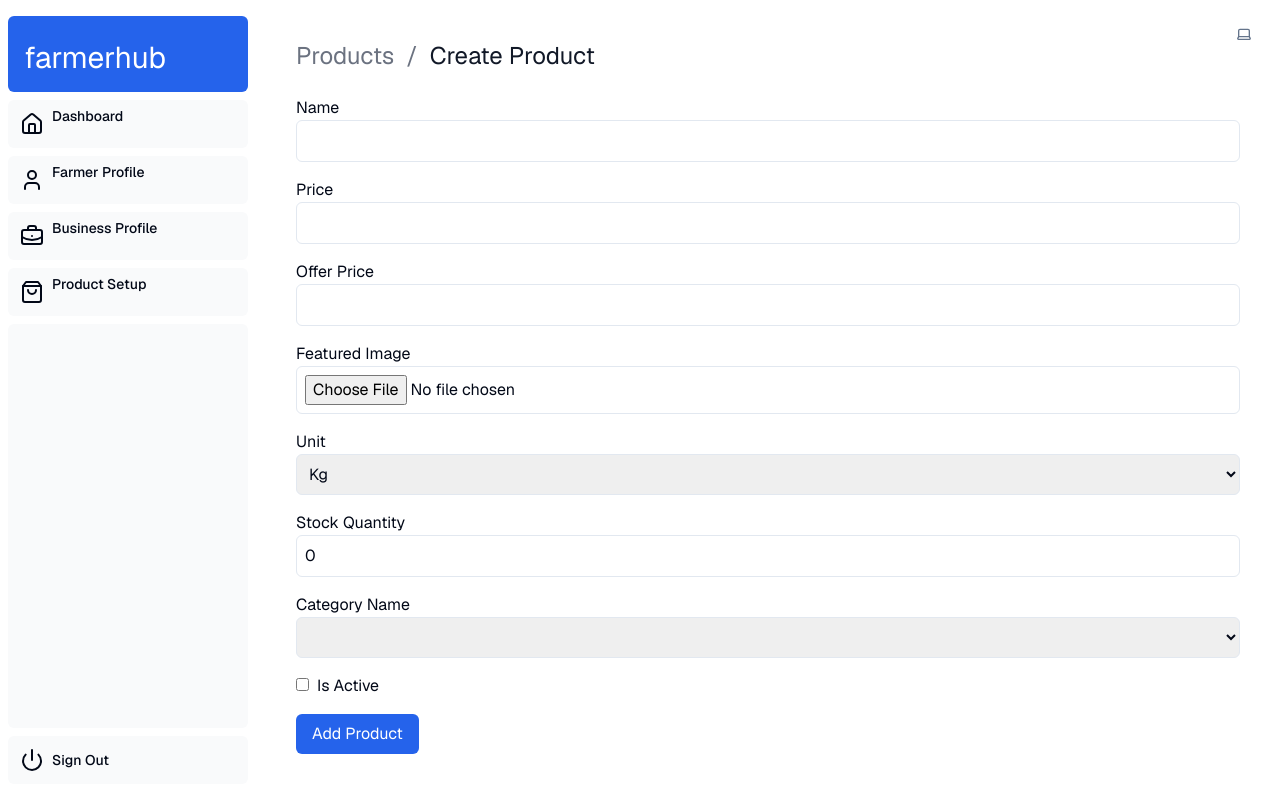
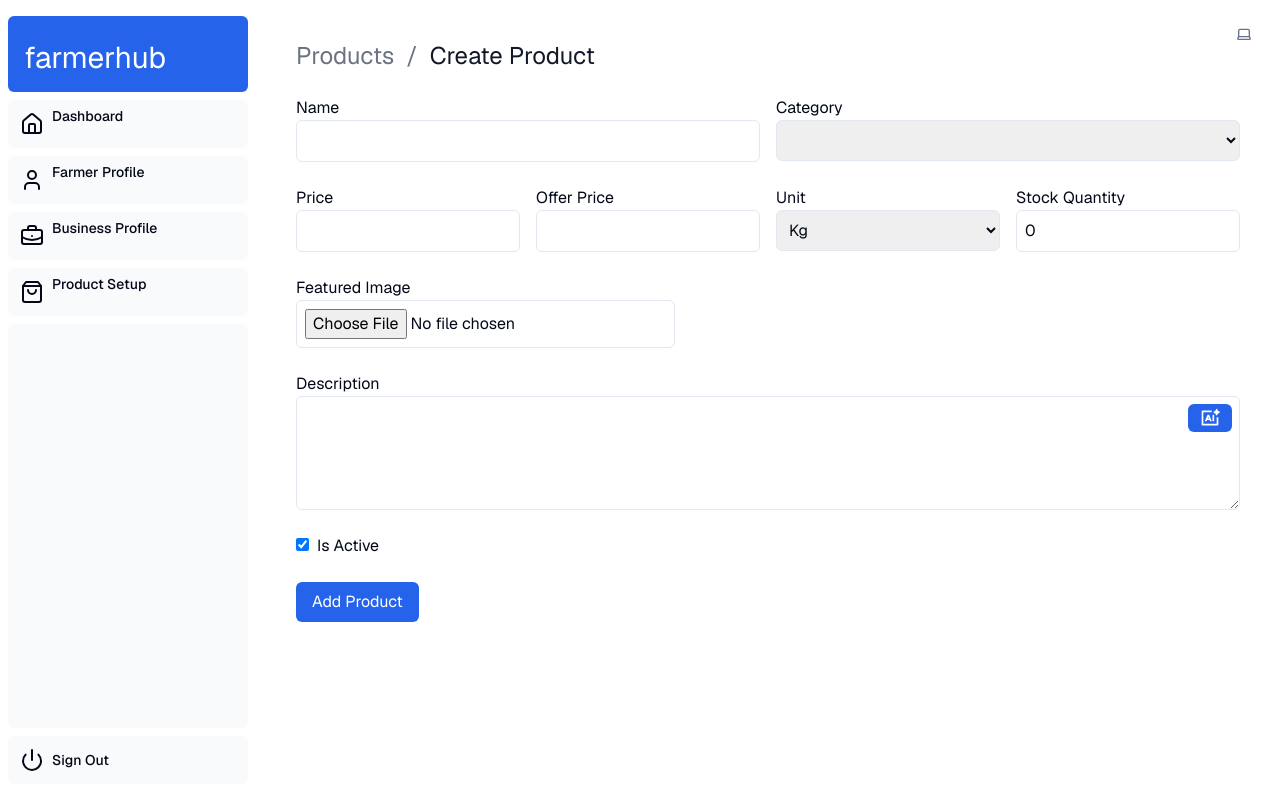
Before and after one commit to introvert-learnernb/hackathon-frontend, a Next.js app: page /business/product-setup/create in a window 1280 px wide. Built offline with nearby package versions, Linux system fonts and the light colour scheme.

Commit message:
product update and create

```diff
--- a/src/app/business/product-setup/[id]/edit/page.tsx
+++ b/src/app/business/product-setup/[id]/edit/page.tsx
@@ -1,12 +1,13 @@
 "use client";
 
 import { tokens } from "@/data/tokens";
-import { Category } from "@/types/definitions";
+import { Category, unit } from "@/types/definitions";
 import axiosInstance from "@/utils/axiosInstance";
 import { useParams, useRouter, useSearchParams } from "next/navigation";
-import { useEffect, useState } from "react";
-import Image from "next/image";
+import { ChangeEvent, useEffect, useState } from "react";
 import { toast } from "react-toastify";
+import Breadcrumbs from "@/components/adminComponents/product-setup/breadcrumbs";
+import { RiAiGenerate2 } from "react-icons/ri";
 
 export default function EditForm() {
   const params = useParams();
@@ -22,9 +23,10 @@
     stockQuantity: number;
     isActive: boolean;
     category: any;
+    description: string;
   }
   const [previewImage, setPreviewImage] = useState<string | null>(null);
-
+  const [loadingDescription, setLoadingDescription] = useState<boolean>(false);
   const [product, setProduct] = useState<Omit<Product, "id"> | null>(null);
   const [categories, setCategories] = useState<Category[] | null>(null);
   const [loading, setLoading] = useState(true);
@@ -38,9 +40,11 @@
           Authorization: `Bearer ${tokens.access}`,
         },
       });
-      // @ts-ignore
+
+      // Set the product state
       setProduct(res);
-      // @ts-ignore
+
+      // Set the preview image
       setPreviewImage(res.featuredImage || defaultImage);
     } catch (error) {
       console.error("Error fetching product:", error);
@@ -78,17 +82,27 @@
   };
 
   const handleImageUpload = (e: React.ChangeEvent<HTMLInputElement>) => {
-    if (e.target.files && e.target.files[0]) {
+    if (e.target.files) {
       const file = e.target.files[0];
-      setPreviewImage(URL.createObjectURL(file)); // Set the preview image
-      setProduct((prev) =>
-        prev
-          ? {
-              ...prev,
-              featuredImage: file,
+
+      setProduct((prev) => {
+        if (!prev) return null; // Handle case where `prev` is null
+        return {
+          ...prev, // Spread the previous state to preserve all fields
+          featuredImage: file || null,
+        };
+      });
     }
-          : null
-      );
+  };
+
+  const handleImageChange = (e: React.ChangeEvent<HTMLInputElement>) => {
+    handleImageUpload(e);
+
+    const file = e.target.files?.[0];
+    if (file) {
+      const reader = new FileReader();
+      reader.onload = () => setPreviewImage(reader.result as string);
+      reader.readAsDataURL(file);
     }
   };
 
@@ -111,8 +125,6 @@
       }
     });
 
-    console.log(product);
-
     try {
       await axiosInstance.patch(`/admin/product-app/products/${id}`, formData, {
         headers: {
@@ -134,9 +146,71 @@
 
   const defaultImage = "https://randomuser.me/api/portraits/men/1.jpg";
 
+  const handleCategoryChange = (e: ChangeEvent<HTMLSelectElement>) => {
+    const selectedCategory = categories?.find(
+      (category) => category.id === parseInt(e.target.value)
+    );
+
+    if (selectedCategory) {
+      setProduct((prev) => {
+        if (!prev) return null;
+        return {
+          ...prev,
+          category: selectedCategory,
+        };
+      });
+    }
+  };
+
+  const generateDescription = async () => {
+    if (!product?.name || !product?.category) {
+      toast.error("Please enter a product name and category first.");
+      return;
+    }
+
+    setLoadingDescription(true);
+
+    try {
+      const response = await axiosInstance.post(
+        "/admin/product-app/generate-description",
+        {
+          product_name: product.name,
+          category: product.category?.name || "any",
+          additional_info: product.description,
+        },
+        {
+          headers: {
+            "Content-Type": "application/json",
+            Authorization: `Bearer ${localStorage.getItem("accessToken")}`,
+          },
+        }
+      );
+
+      const description = response?.description || "";
+      setProduct((prev) => (prev ? { ...prev, description } : prev)); // Properly update state
+    } catch (error) {
+      console.error("Error generating description:", error);
+      toast.error("Failed to generate description. Please try again.");
+    } finally {
+      setLoadingDescription(false);
+    }
+  };
+
   return (
+    <>
+      <Breadcrumbs
+        breadcrumbs={[
+          { label: "Products", href: "/business/product-setup" },
+          {
+            label: "Update Product",
+            href: "#",
+            active: true,
+          },
+        ]}
+      />
       <form onSubmit={handleSubmit} className="space-y-4">
-      {/* Name */}
+        {/* Name and Category in one row */}
+        <div className="grid grid-cols-1 md:grid-cols-2 gap-4">
           <div>
             <label htmlFor="name">Name</label>
             <input
@@ -149,8 +223,27 @@
               className="block w-full rounded-md border p-2"
             />
           </div>
+          <div onClick={fetchCategories}>
+            <label htmlFor="category">Category</label>
+            <select
+              id="category"
+              name="category"
+              value={product.category?.id || ""}
+              onChange={handleCategoryChange}
+              required
+              className="block w-full rounded-md border p-2"
+            >
+              {categories?.map((category) => (
+                <option key={category.id} value={category.id}>
+                  {category.name}
+                </option>
+              ))}
+            </select>
+          </div>
+        </div>
 
-      {/* Price */}
+        {/* Price, Offer Price, Unit, Stock Quantity in one row */}
+        <div className="grid grid-cols-1 md:grid-cols-4 gap-4">
           <div>
             <label htmlFor="price">Price</label>
             <input
@@ -163,8 +256,6 @@
               className="block w-full rounded-md border p-2"
             />
           </div>
-
-      {/* Offer Price */}
           <div>
             <label htmlFor="offerPrice">Offer Price</label>
             <input
@@ -177,30 +268,6 @@
               className="block w-full rounded-md border p-2"
             />
           </div>
-
-      <div className="flex gap-4">
-        {/* Featured Image */}
-        <Image
-          src={previewImage || defaultImage}
-          alt="Featured Image"
-          width={200}
-          height={200}
-          className="rounded-md"
-        />
-        <div>
-          <label htmlFor="featuredImage">Featured Image</label>
-          <input
-            type="file"
-            id="featuredImage"
-            name="featuredImage"
-            accept="image/*"
-            onChange={handleImageUpload}
-            className="block w-full rounded-md border p-2"
-          />
-        </div>
-      </div>
-
-      {/* Unit */}
           <div>
             <label htmlFor="unit">Unit</label>
             <select
@@ -211,15 +278,13 @@
               required
               className="block w-full rounded-md border p-2"
             >
-          <option value="kg">Kg</option>
-          <option value="piece">Piece</option>
-          <option value="litre">Litre</option>
-          <option value="dozen">Dozen</option>
-          <option value="pack">Pack</option>
+              {unit?.map((unitOption) => (
+                <option key={unitOption.id} value={unitOption.id}>
+                  {unitOption.name}
+                </option>
+              ))}
             </select>
           </div>
-
-      {/* Stock Quantity */}
           <div>
             <label htmlFor="stockQuantity">Stock Quantity</label>
             <input
@@ -232,24 +297,54 @@
               className="block w-full rounded-md border p-2"
             />
           </div>
+        </div>
 
-      {/* Category */}
+        {/* Featured Image with Preview */}
+        <div className="flex items-center gap-4">
           <div>
-        <label htmlFor="category">Category</label>
-        <select
-          id="category"
-          name="category"
-          value={product.category}
-          onChange={handleInputChange}
+            <label htmlFor="featuredImage">Featured Image</label>
+            <input
+              type="file"
+              id="featuredImage"
+              name="featuredImage"
+              accept="image/*"
+              onChange={handleImageChange}
+              className="block w-full rounded-md border p-2"
+            />
+          </div>
+          {previewImage && (
+            <img
+              src={previewImage}
+              alt="Preview"
+              className="w-24 h-24 rounded-md border object-cover"
+            />
+          )}
+        </div>
+
+        {/* Description Field */}
+        <div className="relative">
+          <label htmlFor="description">Description</label>
+          <textarea
+            id="description"
+            name="description"
+            value={product.description}
+            onChange={(e) => handleInputChange(e as any)}
+            rows={4}
             required
             className="block w-full rounded-md border p-2"
+          ></textarea>
+          <button
+            type="button"
+            onClick={generateDescription}
+            disabled={loadingDescription}
+            className="absolute top-8 right-2 px-3 py-1 bg-blue-600 text-white rounded-md"
           >
-          {categories?.map((category) => (
-            <option key={category.id} value={category.id}>
-              {category.name}
-            </option>
-          ))}
-        </select>
+            {loadingDescription ? (
+              <div className="animate-spin h-5 w-5 border-2 border-t-transparent border-white rounded-full"></div>
+            ) : (
+              <RiAiGenerate2 size={20} />
+            )}
+          </button>
         </div>
 
         {/* Is Active */}
@@ -277,5 +372,6 @@
           Update Product
         </button>
       </form>
+    </>
   );
 }
--- a/src/app/business/product-setup/create/page.tsx
+++ b/src/app/business/product-setup/create/page.tsx
@@ -7,7 +7,6 @@
 };
 
 export default async function Page() {
-  // const customers = await fetchCustomers();
 
   return (
     <main>
--- a/src/app/business/product-setup/page.tsx
+++ b/src/app/business/product-setup/page.tsx
@@ -10,7 +10,6 @@
 // ----------------------------------------------------------------------
 // FIXME - Fetch data from API
 import axiosInstance from "@/utils/axiosInstance";
-import { tokens } from "@/data/tokens";
 import { useParams } from "next/navigation";
 import { Product } from "@/types/definitions";
 // ----------------------------------------------------------------------
@@ -29,7 +28,7 @@
           {
             headers: {
               "Content-Type": "multipart/form-data",
-              Authorization: `Bearer ${tokens.access}`,
+              Authorization: `Bearer ${localStorage.getItem("accessToken")}`,
             },
           }
         );
@@ -37,7 +36,7 @@
         const resp = await axiosInstance.get("/admin/product-app/products", {
           headers: {
             "Content-Type": "multipart/form-data",
-            Authorization: `Bearer ${tokens.access}`,
+            Authorization: `Bearer ${localStorage.getItem("accessToken")}`,
           },
         });
 
--- a/src/components/adminComponents/product-setup/create-form.tsx
+++ b/src/components/adminComponents/product-setup/create-form.tsx
@@ -1,11 +1,12 @@
 "use client";
 
-import { tokens } from "@/data/tokens";
 import { Category, unit } from "@/types/definitions";
 import axiosInstance from "@/utils/axiosInstance";
 import { useRouter } from "next/navigation";
-import { useEffect, useState } from "react";
+import { ChangeEvent, useEffect, useState } from "react";
 import { toast } from "react-toastify";
+import { RiAiGenerate2 } from "react-icons/ri";
+import Breadcrumbs from "./breadcrumbs";
 
 export default function ProductForm() {
   interface Product {
@@ -18,7 +19,9 @@
     stockQuantity: number;
     isActive: boolean; // Product status
     category: any; // New field added
+    description: "";
   }
+  const [previewImage, setPreviewImage] = useState(null);
 
   const [product, setProduct] = useState<Omit<Product, "id">>({
     name: "",
@@ -29,6 +32,7 @@
     stockQuantity: 0,
     isActive: true,
     category: "",
+    description: "",
   });
 
   const router = useRouter();
@@ -39,7 +43,7 @@
       const res = await axiosInstance.get("/admin/product-app/categories", {
         headers: {
           "Content-Type": "multipart/form-data",
-          Authorization: `Bearer ${tokens.access}`,
+          Authorization: `Bearer ${localStorage.getItem("accessToken")}`,
         },
       });
       // @ts-ignore
@@ -65,6 +69,62 @@
     }
   };
 
+  const handleImageChange = (e: ChangeEvent<HTMLInputElement>) => {
+    handleImageUpload(e); // Parent handler for uploading image
+    const file = e.target.files?.[0];
+    if (file) {
+      const reader = new FileReader();
+      reader.onload = () => setPreviewImage(reader.result as any);
+      reader.readAsDataURL(file);
+    }
+  };
+
+  const handleCategoryChange = (e: ChangeEvent<HTMLSelectElement>) => {
+    const selectedCategory = categories?.find(
+      (category) => category.id == parseInt(e.target.value)
+    );
+    if (selectedCategory) {
+      setProduct((prev) => ({
+        ...prev,
+        category: selectedCategory,
+      }));
+    }
+  };
+
+  const [loadingDescription, setLoadingDescription] = useState<boolean>(false);
+
+  const generateDescription = async () => {
+    if (!product.name && !product?.category) {
+      toast.error("Please enter a product and category first.");
+      return;
+    }
+
+    setLoadingDescription(true);
+    try {
+      const response = await axiosInstance.post(
+        "/admin/product-app/generate-description",
+        {
+          product_name: product.name,
+          category: product.category ? product?.category?.name : "any",
+          additional_info: product.description,
+        },
+        {
+          headers: {
+            "Content-Type": "application/json",
+            Authorization: `Bearer ${localStorage.getItem("accessToken")}`,
+          },
+        }
+      );
+
+      product.description = response?.description ? response?.description : "";
+      setLoadingDescription(false);
+    } catch (error) {
+      console.error("Error generating description:", error);
+      setLoadingDescription(false);
+      toast.error("Failed to generate description. Please try again.");
+    }
+  };
+
   const handleSubmit = (e: React.FormEvent<HTMLFormElement>) => {
     e.preventDefault();
 
@@ -75,6 +135,7 @@
         formData.append(key, value);
       } else {
         formData.append(key, value as string);
+        formData.append("category", product.category?.id.toString());
       }
     });
 
@@ -82,16 +143,16 @@
       .post("/admin/product-app/products", formData, {
         headers: {
           "Content-Type": "multipart/form-data",
-          Authorization: `Bearer ${tokens.access}`,
+          Authorization: `Bearer ${localStorage.getItem("accessToken")}`,
         },
       })
       .then((res) => {
         console.log("Product added:", res.data);
-        toast.success("product addes successfully!");
+        toast.success("Product added successfully!");
       })
       .catch((err) => {
         console.error("Error:", err);
-        toast.error("product adding failed!");
+        toast.error("Failed to add product.");
       })
       .finally(() =>
         setTimeout(() => {
@@ -100,10 +161,10 @@
       );
   };
 
-  console.log(product);
   return (
-    <form onSubmit={handleSubmit} className="space-y-4">
-      {/* Name */}
+    <form onSubmit={handleSubmit} className="space-y-6">
+      {/* Name and Category in one row */}
+      <div className="grid grid-cols-1 md:grid-cols-2 gap-4">
         <div>
           <label htmlFor="name">Name</label>
           <input
@@ -116,8 +177,27 @@
             className="block w-full rounded-md border p-2"
           />
         </div>
+        <div onClick={fetchCategories}>
+          <label htmlFor="category">Category</label>
+          <select
+            id="category"
+            name="category"
+            value={product.category?.id || ""}
+            onChange={handleCategoryChange}
+            required
+            className="block w-full rounded-md border p-2"
+          >
+            {categories?.map((category) => (
+              <option key={category.id} value={category.id}>
+                {category.name}
+              </option>
+            ))}
+          </select>
+        </div>
+      </div>
 
-      {/* Price */}
+      {/* Price, Offer Price, Unit, Stock Quantity in one row */}
+      <div className="grid grid-cols-1 md:grid-cols-4 gap-4">
         <div>
           <label htmlFor="price">Price</label>
           <input
@@ -130,8 +210,6 @@
             className="block w-full rounded-md border p-2"
           />
         </div>
-
-      {/* Offer Price */}
         <div>
           <label htmlFor="offerPrice">Offer Price</label>
           <input
@@ -144,22 +222,6 @@
             className="block w-full rounded-md border p-2"
           />
         </div>
-
-      {/* Featured Image */}
-      <div>
-        <label htmlFor="featuredImage">Featured Image</label>
-        <input
-          type="file"
-          id="featuredImage"
-          name="featuredImage"
-          accept="image/*"
-          onChange={handleImageUpload}
-          required
-          className="block w-full rounded-md border p-2"
-        />
-      </div>
-
-      {/* Unit */}
         <div>
           <label htmlFor="unit">Unit</label>
           <select
@@ -177,8 +239,6 @@
             ))}
           </select>
         </div>
-
-      {/* Stock Quantity */}
         <div>
           <label htmlFor="stockQuantity">Stock Quantity</label>
           <input
@@ -191,24 +251,55 @@
             className="block w-full rounded-md border p-2"
           />
         </div>
+      </div>
 
-      {/* Category Name */}
-      <div onClick={fetchCategories}>
-        <label htmlFor="category">Category Name</label>
-        <select
-          id="category"
-          name="category"
-          value={product.category}
-          onChange={handleInputChange}
+      {/* Featured Image with Preview */}
+      <div className="flex items-center gap-4">
+        <div>
+          <label htmlFor="featuredImage">Featured Image</label>
+          <input
+            type="file"
+            id="featuredImage"
+            name="featuredImage"
+            accept="image/*"
+            onChange={handleImageChange}
             required
             className="block w-full rounded-md border p-2"
+          />
+        </div>
+        {previewImage && (
+          <img
+            src={previewImage}
+            alt="Preview"
+            className="w-24 h-24 rounded-md border object-cover"
+          />
+        )}
+      </div>
+
+      {/* Description Field */}
+      <div className="relative">
+        <label htmlFor="description">Description</label>
+        <textarea
+          id="description"
+          name="description"
+          value={product.description}
+          onChange={(e) => handleInputChange(e as any)}
+          rows={4}
+          required
+          className="block w-full rounded-md border p-2"
+        ></textarea>
+        <button
+          type="button"
+          onClick={generateDescription}
+          disabled={loadingDescription}
+          className="absolute top-8 right-2 px-3 py-1 bg-blue-600 text-white rounded-md"
         >
-          {categories?.map((category) => (
-            <option key={category.id} value={category.id}>
-              {category.name}
-            </option>
-          ))}
-        </select>
+          {loadingDescription ? (
+            <div className="animate-spin h-5 w-5 border-2 border-t-transparent border-white rounded-full"></div>
+          ) : (
+            <RiAiGenerate2 size={20} />
+          )}
+        </button>
       </div>
 
       {/* Is Active */}
@@ -218,9 +309,10 @@
           name="isActive"
           id="isActive"
           onChange={handleInputChange}
+          checked={product.isActive}
           className="mr-2"
         />
-        <label htmlFor=" isActive">Is Active</label>
+        <label htmlFor="isActive">Is Active</label>
       </div>
 
       {/* Submit */}
--- a/src/lib/utils.ts
+++ b/src/lib/utils.ts
@@ -8,10 +8,13 @@
 import { Revenue } from "@/types/definitions";
 
 export const formatCurrency = (amount: number) => {
-  return (amount / 100).toLocaleString("en-US", {
-    style: "currency",
-    currency: "USD",
-  });
+  return amount
+    .toLocaleString("ne-NP", {
+      style: "currency",
+      currency: "NPR",
+      currencyDisplay: "code",
+    })
+    .replace("NPR", "रु");
 };
 
 export const formatDateToLocal = (
--- a/src/types/definitions.ts
+++ b/src/types/definitions.ts
@@ -21,6 +21,7 @@
   stockQuantity: number;
   isActive: boolean; // Product status
   category: any; // New field added
+  description?: string;
 }
 
 export interface Category {
```
Lines whose indentation alone changed are shown as unchanged.
